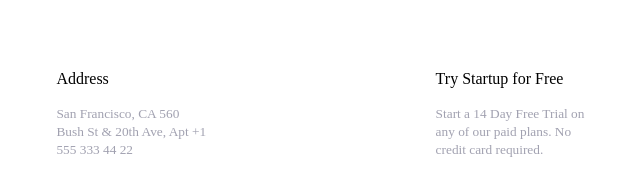
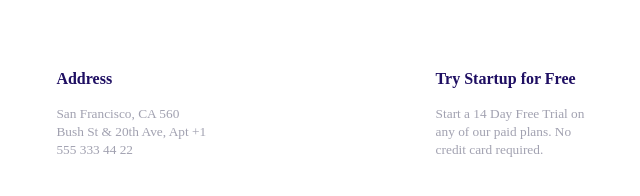
Before and after one commit to CHUKWUDIMIRACLE/PLURAL-CODE, a plain HTML site: page index.html in a window 1280 px wide. Shown: the part 6725-6921 px from the top of the page, 318-958 px from the left. Drawn offline with nearby package versions, Linux system fonts and the light colour scheme.

Commit message:
index,style

```diff
--- a/style.css
+++ b/style.css
@@ -577,7 +577,7 @@ button::placeholder {
   padding: 10px 0;
 }
 
-..foot-bot p {
+.foot-bot p {
   color: #1E0E62;
   font-weight: 600;
 }
```
